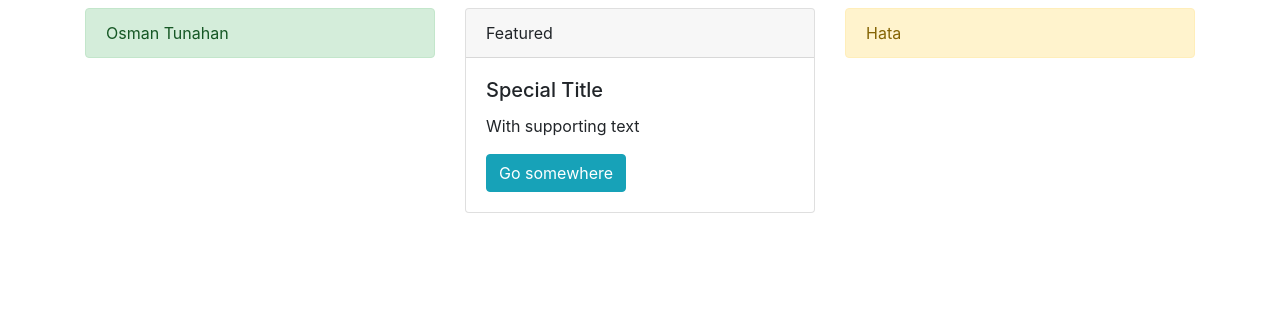
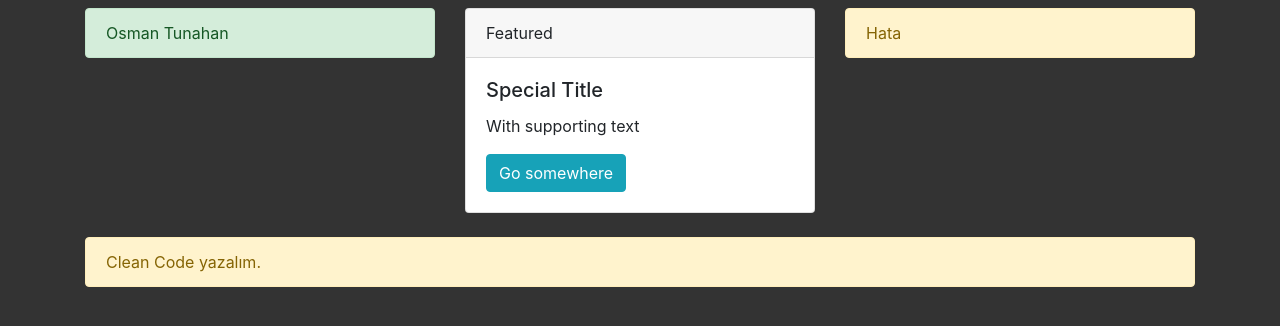
Before and after one commit to osmantunahan99/html-begin, a plain HTML site: page index.html in a window 1280 px wide. Drawn offline with nearby package versions, Linux system fonts and the light colour scheme.

Commit message:
Assets dosyası oluşturuldu ve main.css eklendi. İndex.html sayfasında düzenlemeler yapıldı.

```diff
--- /dev/null
+++ b/assets/css/main.css
@@ -0,0 +1,3 @@
+body {
+    background-color: #333;
+}
--- a/index.html
+++ b/index.html
@@ -4,7 +4,13 @@
     <meta charset="UTF-8">
     <meta name="viewport" content="width=device-width, initial-scale=1.0">
     <meta http-equiv="X-UA-Compatible" content="ie=edge">
+
+    <!-- Vendors -->
     <link rel="stylesheet" href="https://stackpath.bootstrapcdn.com/bootstrap/4.3.1/css/bootstrap.min.css" integrity="sha384-ggOyR0iXCbMQv3Xipma34MD+dH/1fQ784/j6cY/iJTQUOhcWr7x9JvoRxT2MZw1T" crossorigin="anonymous">
+
+    <!-- Main Css -->
+    <link rel="stylesheet" href="assets/css/main.css">
+
     <title>Document</title>
 </head>
 <body>
@@ -22,12 +28,8 @@
                         Featured
                     </div>
                     <div class="card-body">
-                        <h5 class="card-title">
-                            Special Title
-                        </h5>
-                        <p class="card-text">
-                            With supporting text
-                        </p>
+                        <h5 class="card-title">Special Title</h5>
+                        <p class="card-text">With supporting text</p>
                         <a href="#" class="btn btn-info">Go somewhere</a>
                     </div>
                 </div>
@@ -38,6 +40,9 @@
                 </div>
             </div>
         </div>
+
+        <div class="alert alert-warning mt-4"> Clean Code yazalım. </div>
+
     </div>
 
 </body>
```
